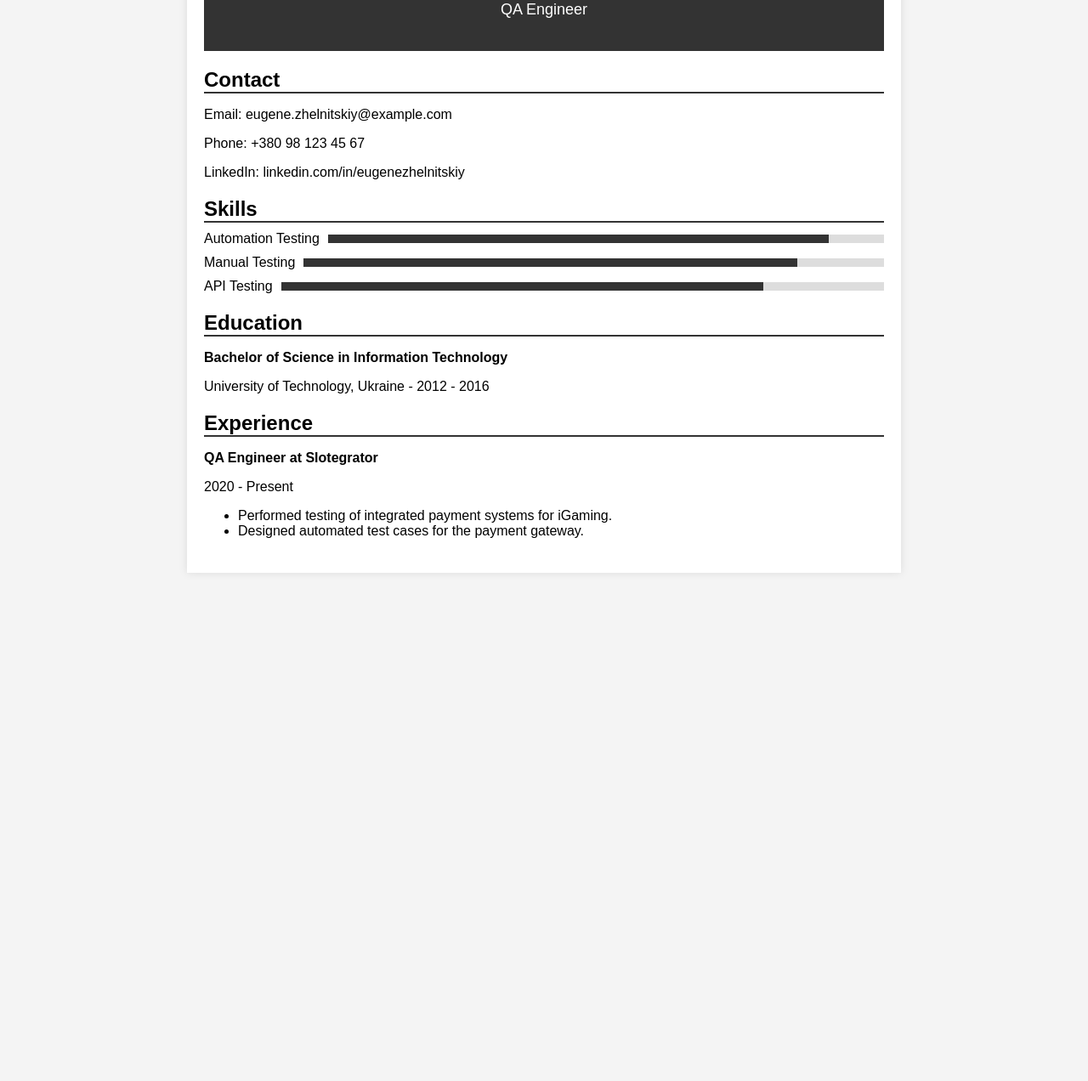
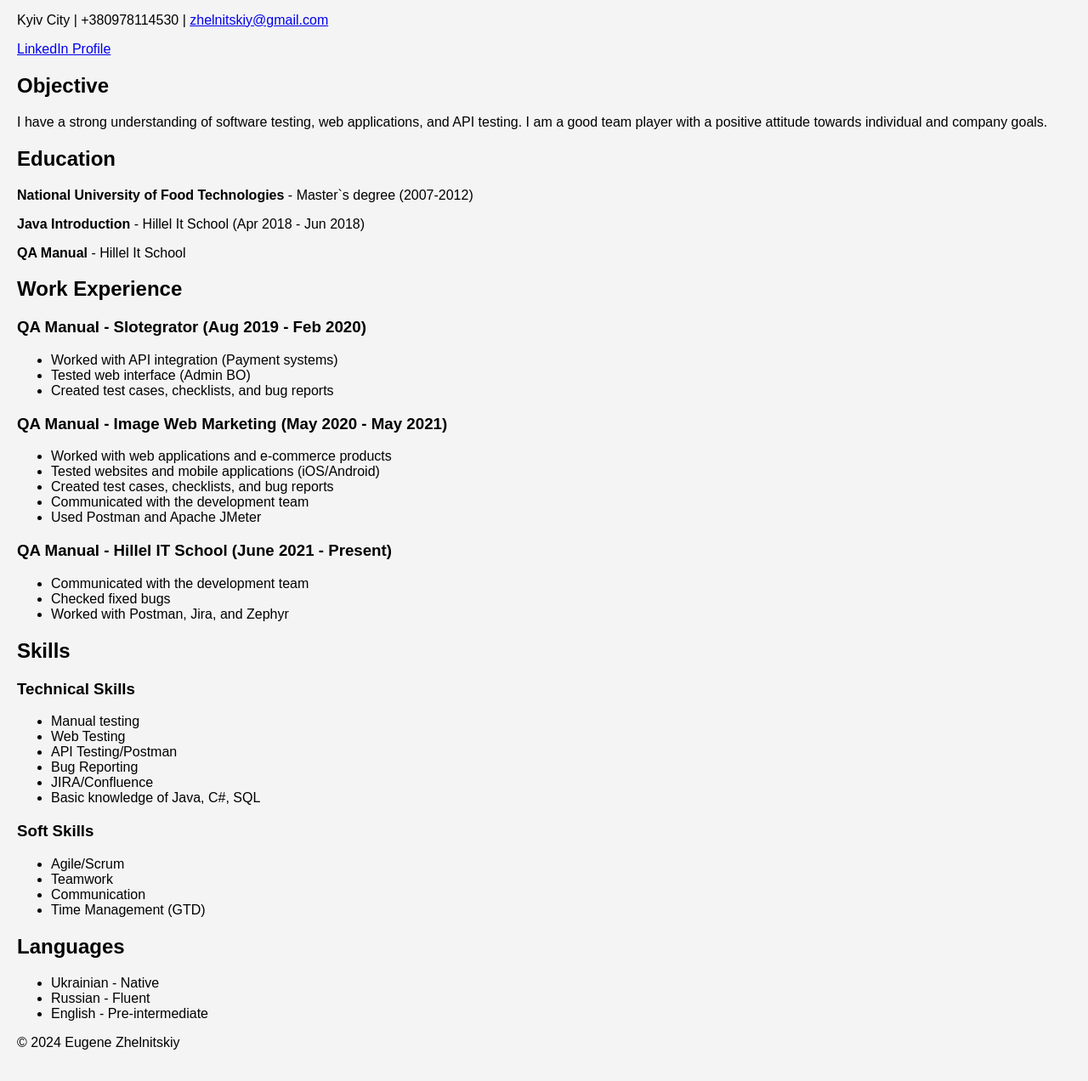
Before and after one commit to zhe-eugene/my_cv, a plain HTML site: page index.html in a window 1280 px wide. Shown: the part 119-1391 px from the top of the page at 85% size. Before the commit the page ends 813 px from the top, so only its background shows below. Drawn offline with Linux system fonts and the light colour scheme.

Commit message:
third try

```diff
--- a/index.html
+++ b/index.html
@@ -3,54 +3,107 @@
   <head>
     <meta charset="UTF-8" />
     <meta name="viewport" content="width=device-width, initial-scale=1.0" />
-    <title>Eugene Zhelnitskiy Resume</title>
+    <title>Eugene Zhelnitskiy - QA Engineer Resume</title>
     <link href="styles/style.css" rel="stylesheet" type="text/css" />
   </head>
   <body>
-    <div class="container">
-      <div class="header">
-        <h1>Eugene Zhelnitskiy</h1>
-        <p>QA Engineer</p>
-      </div>
+    <header>
+      <h1>Eugene Zhelnitskiy</h1>
+      <p>Manual QA with more than 3 years' experience</p>
+      <p>
+        Kyiv City | +380978114530 |
+        <a href="mailto:zhelnitskiy@gmail.com">zhelnitskiy@gmail.com</a>
+      </p>
+      <p>
+        <a href="https://www.linkedin.com/in/eugene-zhelnitskiy-83467b194"
+          >LinkedIn Profile</a
+        >
+      </p>
+    </header>
 
-      <div class="section">
-        <h2>Contact</h2>
-        <p>Email: eugene.zhelnitskiy@example.com</p>
-        <p>Phone: +380 98 123 45 67</p>
-        <p>LinkedIn: linkedin.com/in/eugenezhelnitskiy</p>
-      </div>
+    <section>
+      <h2>Objective</h2>
+      <p>
+        I have a strong understanding of software testing, web applications, and
+        API testing. I am a good team player with a positive attitude towards
+        individual and company goals.
+      </p>
+    </section>
 
-      <div class="section">
-        <h2>Skills</h2>
-        <div class="skills-bar">
-          <span>Automation Testing</span>
-          <div class="bar"><span style="width: 90%"></span></div>
-        </div>
-        <div class="skills-bar">
-          <span>Manual Testing</span>
-          <div class="bar"><span style="width: 85%"></span></div>
-        </div>
-        <div class="skills-bar">
-          <span>API Testing</span>
-          <div class="bar"><span style="width: 80%"></span></div>
-        </div>
-      </div>
+    <section>
+      <h2>Education</h2>
+      <p>
+        <strong>National University of Food Technologies</strong> - Master`s
+        degree (2007-2012)
+      </p>
+      <p>
+        <strong>Java Introduction</strong> - Hillel It School (Apr 2018 - Jun
+        2018)
+      </p>
+      <p><strong>QA Manual</strong> - Hillel It School</p>
+    </section>
 
-      <div class="section">
-        <h2>Education</h2>
-        <p><strong>Bachelor of Science in Information Technology</strong></p>
-        <p>University of Technology, Ukraine - 2012 - 2016</p>
-      </div>
+    <section>
+      <h2>Work Experience</h2>
+      <article>
+        <h3>QA Manual - Slotegrator (Aug 2019 - Feb 2020)</h3>
+        <ul>
+          <li>Worked with API integration (Payment systems)</li>
+          <li>Tested web interface (Admin BO)</li>
+          <li>Created test cases, checklists, and bug reports</li>
+        </ul>
+      </article>
+      <article>
+        <h3>QA Manual - Image Web Marketing (May 2020 - May 2021)</h3>
+        <ul>
+          <li>Worked with web applications and e-commerce products</li>
+          <li>Tested websites and mobile applications (iOS/Android)</li>
+          <li>Created test cases, checklists, and bug reports</li>
+          <li>Communicated with the development team</li>
+          <li>Used Postman and Apache JMeter</li>
+        </ul>
+      </article>
+      <article>
+        <h3>QA Manual - Hillel IT School (June 2021 - Present)</h3>
+        <ul>
+          <li>Communicated with the development team</li>
+          <li>Checked fixed bugs</li>
+          <li>Worked with Postman, Jira, and Zephyr</li>
+        </ul>
+      </article>
+    </section>
 
-      <div class="section">
-        <h2>Experience</h2>
-        <p><strong>QA Engineer at Slotegrator</strong></p>
-        <p>2020 - Present</p>
-        <ul>
-          <li>Performed testing of integrated payment systems for iGaming.</li>
-          <li>Designed automated test cases for the payment gateway.</li>
-        </ul>
-      </div>
-    </div>
+    <section>
+      <h2>Skills</h2>
+      <h3>Technical Skills</h3>
+      <ul>
+        <li>Manual testing</li>
+        <li>Web Testing</li>
+        <li>API Testing/Postman</li>
+        <li>Bug Reporting</li>
+        <li>JIRA/Confluence</li>
+        <li>Basic knowledge of Java, C#, SQL</li>
+      </ul>
+      <h3>Soft Skills</h3>
+      <ul>
+        <li>Agile/Scrum</li>
+        <li>Teamwork</li>
+        <li>Communication</li>
+        <li>Time Management (GTD)</li>
+      </ul>
+    </section>
+
+    <section>
+      <h2>Languages</h2>
+      <ul>
+        <li>Ukrainian - Native</li>
+        <li>Russian - Fluent</li>
+        <li>English - Pre-intermediate</li>
+      </ul>
+    </section>
+
+    <footer>
+      <p>&copy; 2024 Eugene Zhelnitskiy</p>
+    </footer>
   </body>
 </html>
```
